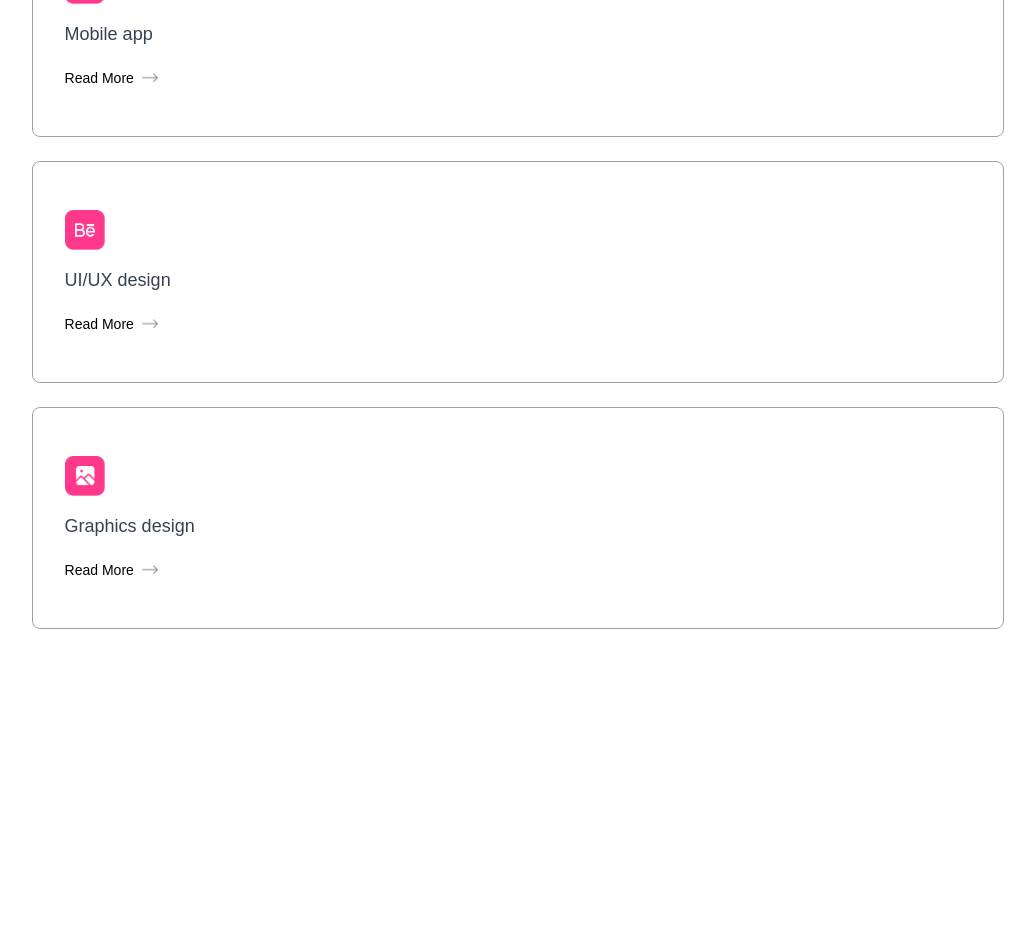
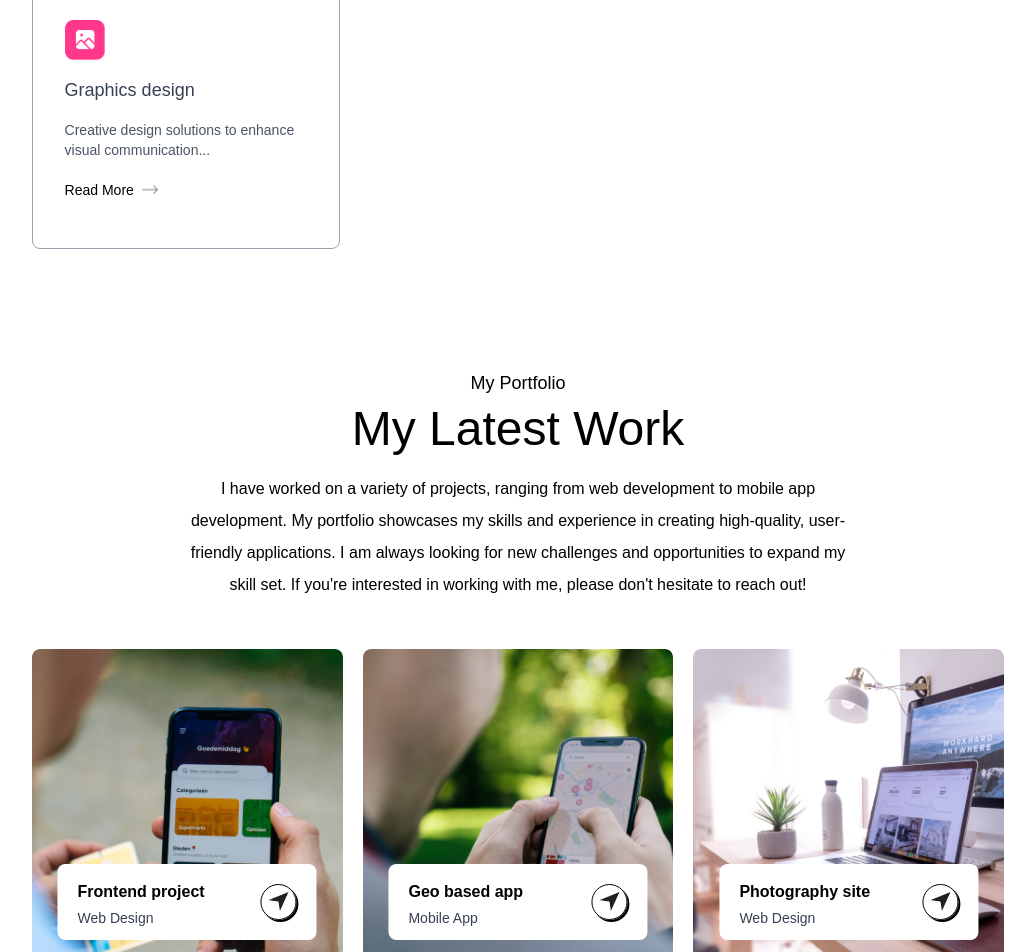
Before and after one commit to mithunkale1581/mportfolio, a Next.js app: page / in a window 1280 px wide. Shown: the part 2420-3372 px from the top of the page, without its empty margins (122-1157 px from the left). Before the commit the page ends 3129 px from the top, so only its background shows below. Built offline with nearby package versions, Linux system fonts and the light colour scheme; a web font is replaced by a local one.

Commit message:
added services and work component

```diff
--- a/src/app/components/About.jsx
+++ b/src/app/components/About.jsx
@@ -22,7 +22,7 @@
                     <ul className='grid grid-cols-1 sm:grid-cols-3 gap-6 max-w-2xl'>
                         {
                             infoList.map(({ icon, iconDark, title, description }, index) => (
-                                <li className='border-[0.5px] border-gray-400 rounded-xl p-6 coursor-pointer hover:bg-lightHover hover:-translate-y-1 duration-500 hover:shadow-[4px_4px_0_#000]'
+                                <li className='border-[0.5px] border-gray-400 rounded-xl p-6 cursor-pointer hover:bg-lightHover hover:-translate-y-1 duration-500 hover:shadow-[4px_4px_0_#000]'
                                     key={index}>
                                     <Image src={icon} alt={title} className='w-7 mt-3' />
                                     <h3 className='my-4 font-semibold text-gray-700'>{title}</h3>
@@ -35,8 +35,8 @@
                     <ul className='flex items-center gap-3 sm:gap-5'>
                         {toolsData.map((tool, index) => (
                             <li className='flex items-center justify-center w-12
-                            sm:w-14 aspect-square border border-gray-400 rounded-lg curssor-pointer hover:-translate-y-1 duration-500'
-                            key={index}>
+    sm:w-14 aspect-square border border-gray-400 rounded-lg cursor-pointer hover:-translate-y-1 duration-500'
+                                key={index}>
                                 <Image src={tool} alt='Tool' className='w-5 sm:w-7' />
                             </li>
                         ))}
--- a/src/app/components/Services.jsx
+++ b/src/app/components/Services.jsx
@@ -12,14 +12,14 @@
             <p className='text-center max-w-2xl mx-auto mt-5 mb-12 font-Ovo'>
                 I offer a range of services to help you achieve your goals. Whether you're looking for web development, mobile app development, or digital marketing, I have the skills and experience to help you succeed. My services are tailored to meet your specific needs and I work closely with you to ensure that you get the results you're looking for. From concept to completion, I'm here to help you every step of the way.
             </p>
-            <div className='grid grid-cols-auto gap-6 my-10'>
-                {serviceData.map(({ icon, title, discription, link }, index) => (
+            <div className='grid w-full [grid-template-columns:repeat(auto-fit,minmax(250px,1fr))] gap-6 my-10'>
+                {serviceData.map(({ icon, title, description, link }, index) => (
                     <div key={index}
-                        className='border border-gray-400 rounded-lg px-8 py-12 coursor-pointer hover:bg-lightHover hover:-translate-y-1 duration-500 hover:shadow-[4px_4px_0_#000]'
-                    >
+                        className='border border-gray-400 rounded-lg px-8 py-12 hover:shadow-[4px_4px_0_#000] cursor-pointer hover:bg-lightHover hover:-translate-y-1 duration-500'>
+
                         <Image src={icon} alt='' className='w-10' />
                         <h3 className='text-lg my-4 text-gray-700'>{title}</h3>
-                        <p className='text-sm text-gray-600 leading-5'>{discription}</p>
+                        <p className='text-sm text-gray-600 leading-5'>{description}</p>
                         <a href={link} className='flex items-center gap-2 text-sm mt-5'>Read More <Image alt='' src={assets.right_arrow} className='w-4' /></a>
 
                     </div>
--- /dev/null
+++ b/src/app/components/Work.jsx
@@ -0,0 +1,40 @@
+import React from 'react'
+import { assets, workData } from '../../../assets/assets';
+import Image from 'next/image';
+
+const Work = () => {
+    return (
+        <div className='w-full px-[12%] py-10 scroll-mt-20' id='work'>
+            <h4 className='text-center mb-2 text-lg font-Ovo'>
+                My Portfolio</h4>
+            <h2 className='text-center text-5xl font-Ovo'>
+                My Latest Work</h2>
+            <p className='text-center max-w-2xl mx-auto mt-5 mb-12 font-Ovo'>
+                I have worked on a variety of projects, ranging from web development to mobile app development. My portfolio showcases my skills and experience in creating high-quality, user-friendly applications. I am always looking for new challenges and opportunities to expand my skill set. If you're interested in working with me, please don't hesitate to reach out!
+            </p>
+            <div className='grid w-full [grid-template-columns:repeat(auto-fit,minmax(250px,1fr))] gap-5 my-10'>
+                {workData.map((project, index) => (
+                    <div key={index}
+                        style={{ backgroundImage: `url(${project.bgImage})` }} className='aspect-square bg-no-repeat bg-cover bg-center rounded-lg relative cursor-pointer group hover:shadow-[4px_4px_0_#000]'>
+                        <div className='bg-white w-10/12 rounded-lg absolute bottom-5 left-1/2 -translate-x-1/2 py-3 px-5 flex items-center justify-between duration-500 group-hover:bottom-7'>
+                            <div>
+                                <h2 className='font-semibold'>{project.title}</h2>
+                                <p className='text-sm text-gray-700'>{project.description}</p>
+                            </div>
+                            <div className='border rounded-full border-black w-9 aspect-square flex items-center justify-center shadow-[2px_2px_0_#000] group-hover:bg-lime-300 transition'>
+                                <Image className='w-5' alt='send icon' src={assets.send_icon} />
+                            </div>
+                        </div>
+                    </div>
+                ))}
+            </div>
+
+            <a href="" className='w-max flex items-center justify-center gap-2 text-gray-700 border-[0.5px] border-gray-700 rounded-full py-3 px-10 mx-auto my-20 hover:bg-lightHover hover:shadow-[4px_4px_0_#000] duration-500'>
+                Show More <Image alt='Right arrow' src={assets.right_arrow_bold} className='w-4' />
+            </a>
+
+        </div >
+    )
+}
+
+export default Work;
--- a/src/app/page.js
+++ b/src/app/page.js
@@ -1,9 +1,9 @@
 "use client";
-import Image from "next/image";
 import Navbar from "./components/Navbar";
 import Header from "./components/Header";
 import About from "./components/About";
 import Services from "./components/Services";
+import Work from "./components/Work";
 
 export default function Home() {
   return (
@@ -12,6 +12,7 @@
       <Header />
       <About />
       <Services/>
+      <Work/>
     </>
   );
 }
--- a/tailwind.config.mjs
+++ b/tailwind.config.mjs
@@ -21,9 +21,6 @@
         'black': '4px 4px 0 #000',
         'white': '4px 4px 0 #fff',
       },
-      gridTemplateColumns: {
-        'auto': 'repeat(auto-fit, minmax(200px, 1fr))',
-      },
     },
   },
   plugins: [],
```
